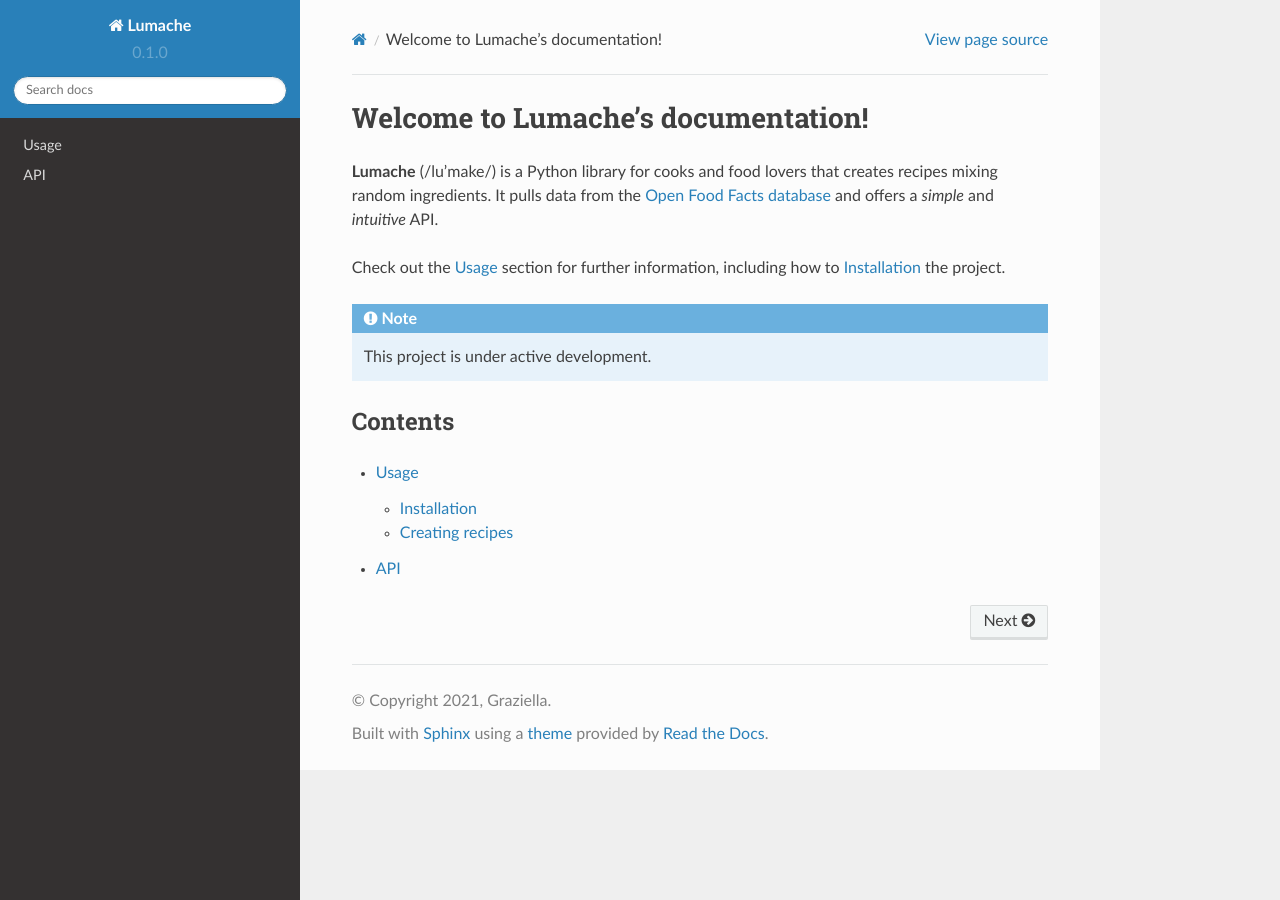
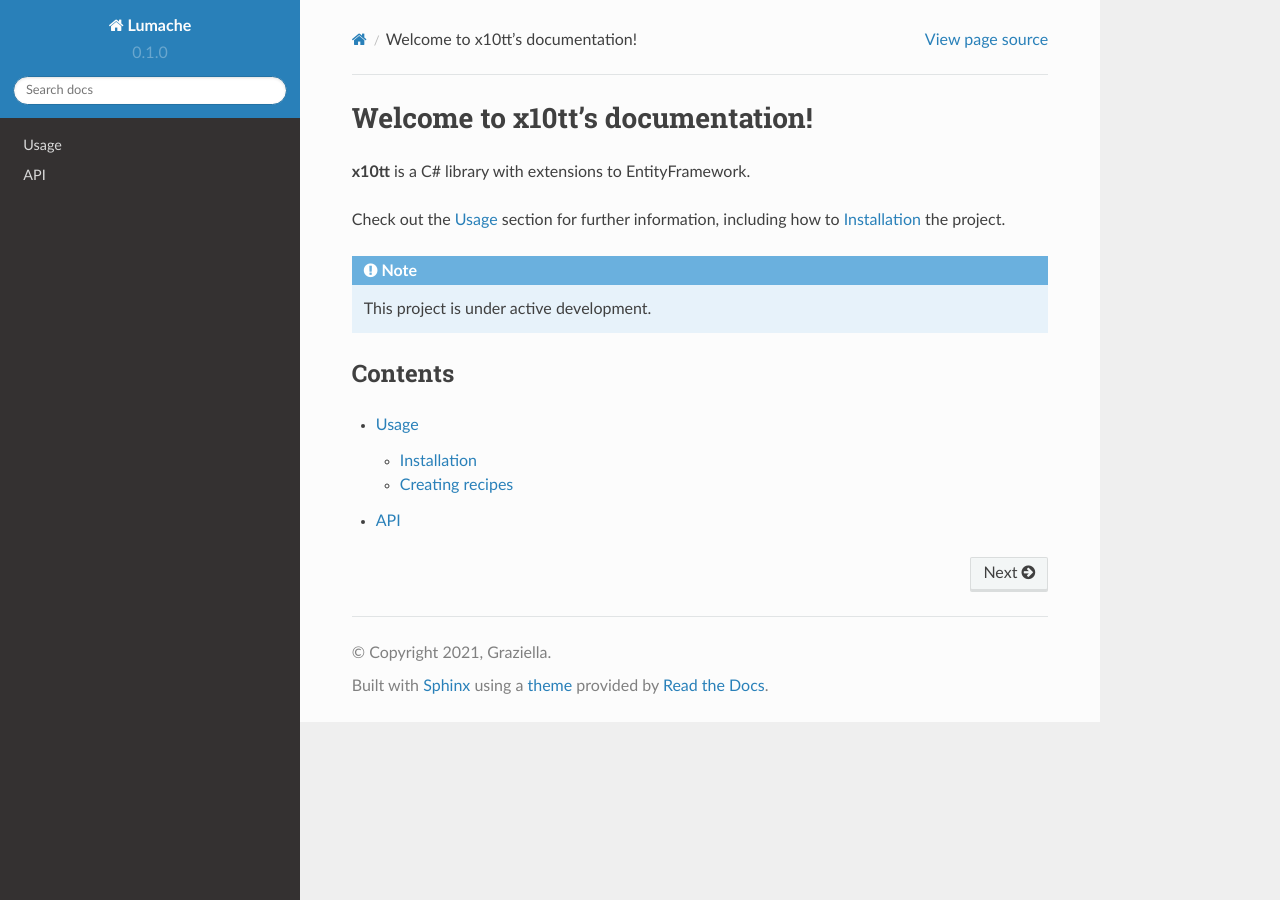
Before and after one commit to timewarp-it/xtentityframework-docs, a Sphinx documentation site: the page built from docs/source/index.rst, in a window 1280 px wide. Built offline with Sphinx 7.4.7 and the Read the Docs theme 2.0.0, drawn with Linux system fonts in a browser that asks for light colours.

Commit message:
Update index.rst

```diff
--- a/docs/source/index.rst
+++ b/docs/source/index.rst
@@ -1,10 +1,7 @@
-Welcome to Lumache's documentation!
+Welcome to x10tt's documentation!
 ===================================
 
-**Lumache** (/lu'make/) is a Python library for cooks and food lovers
-that creates recipes mixing random ingredients.
-It pulls data from the `Open Food Facts database <https://world.openfoodfacts.org/>`_
-and offers a *simple* and *intuitive* API.
+**x10tt** is a C# library with extensions to EntityFramework.
 
 Check out the :doc:`usage` section for further information, including
 how to :ref:`installation` the project.
```
